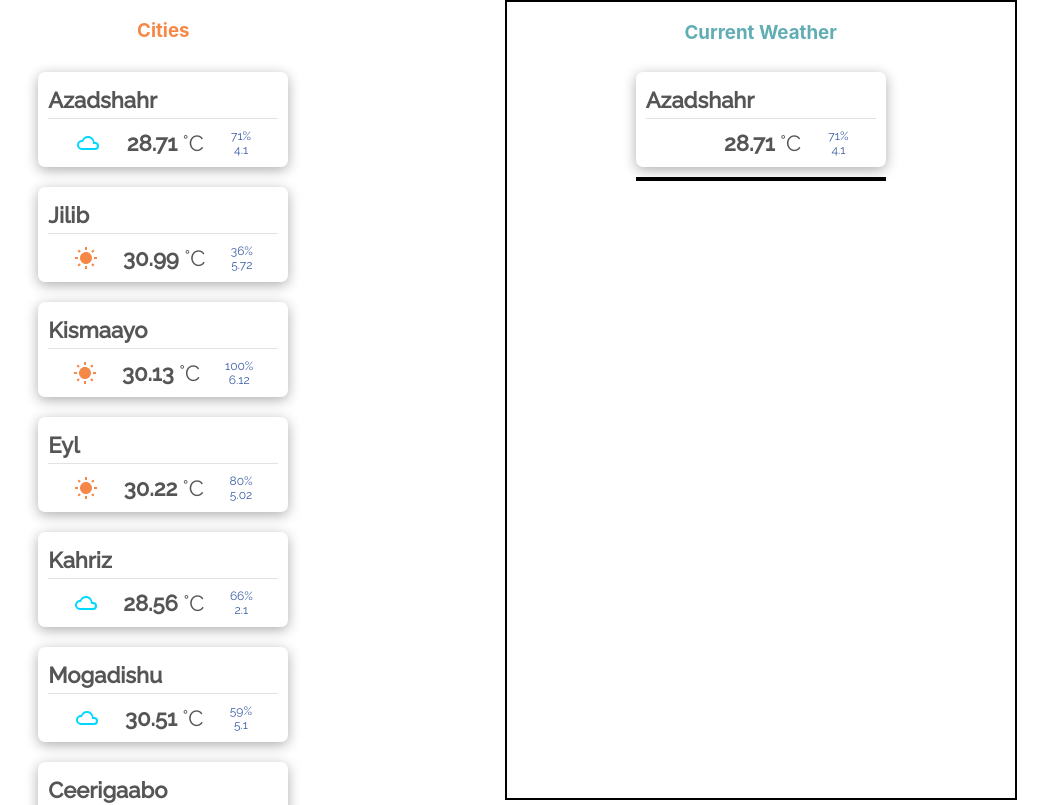
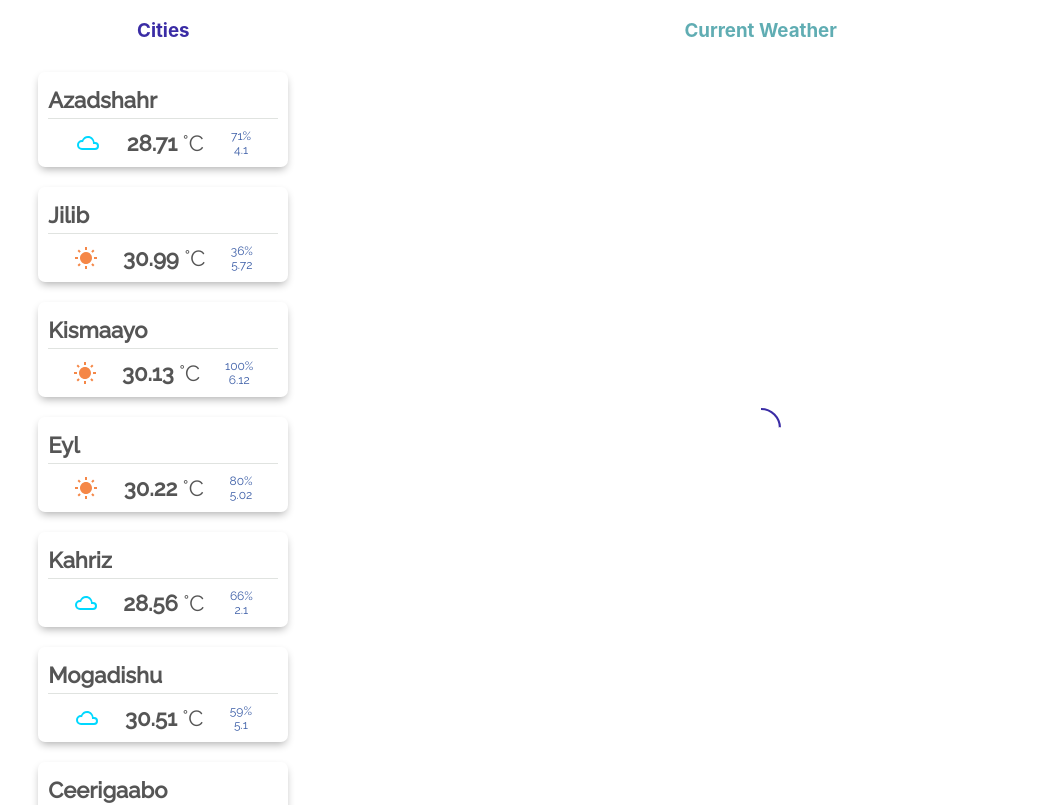
Before and after one commit to Felixmp7/WeatherApp_React_Redux, a React (Create React App) app: page / in a window 1280 px wide. Shown: the top 805 px of the page, without its empty margins (178-1226 px from the left). Built offline with nearby package versions, Linux system fonts and the light colour scheme.

Commit message:
last changes

```diff
--- a/src/pages/home/weatherApp/containers/WeatherExpanded.js
+++ b/src/pages/home/weatherApp/containers/WeatherExpanded.js
@@ -1,8 +1,11 @@
 import React, { useState, useEffect } from "react";
 import PropTypes from 'prop-types'
+import Loader from "react-loader-spinner";
 import { SUN, CLOUDY, THUNDERS, RAIN } from "../../../../constants/icons";
 import WeatherCard from '../../../../utils/weatherCard/components/WeatherCard'
 import '../css/weatherExpanded.css'
+import "react-loader-spinner/dist/loader/css/react-spinner-loader.css";
+
 
 const iconsRelation = {
   Clear: SUN,
@@ -16,27 +19,32 @@ const WeatherExpanded = ({ weatherSelected }) => {
   console.log(weatherSelected);
 
   const [iconTransformed, transformIcon] = useState(weatherSelected.icon);
+  const [dataLoaded, setLoaded] = useState(false);
 
   useEffect(() => {
-    const iconData = getIcon(weatherSelected.icon);
-    transformIcon(iconData);
+    getIcon(weatherSelected.icon);
+    setTimeout( () => {
+      setLoaded(true);
+    },5000)
+
   }, [])
 
   const getIcon = (icon) => {
     const iconTransformed = iconsRelation[icon];
-    return iconTransformed;
+    transformIcon(iconTransformed);
   };
 
   const {
     humidity,
     wind,
     temperature,
-    city,
-    icon
+    city
   } = weatherSelected;
+
   return (
     <div className="containerWeatherColumn">
       <h3 className="currentTitle">Current Weather</h3>
+      {dataLoaded ? (
         <div className="containerWeatherExpanded">
           <div className="currentWeather">
             <WeatherCard
@@ -44,11 +52,22 @@ const WeatherExpanded = ({ weatherSelected }) => {
               wind={wind}
               temperature={temperature}
               city={city}
-            icon={icon}
+              icon={iconTransformed}
             />
           </div>
-        <div className="nexWeathers"></div>
+          {/* <div className="nexWeathers"></div> */}
         </div>
+      ) : (
+        <div className="loaderCentered">
+          <Loader
+            type="TailSpin"
+            color="#3a2ca5"
+            height={40}
+            width={40}
+            // timeout={3000} //3 secs
+          />
+        </div>
+      )}
     </div>
   );
 };
--- a/src/pages/home/weatherApp/css/weatherExpanded.css
+++ b/src/pages/home/weatherApp/css/weatherExpanded.css
@@ -1,5 +1,5 @@
 .containerWeatherColumn {
-  border: 2px solid;
+  /* border: 2px solid; */
   width: 40%;
   display: flex;
   flex-direction: column;
@@ -8,7 +8,7 @@
 
 .currentTitle {
   /* border: 2px solid; */
-  color: #60adb3
+  color: #60adb3;
 }
 
 .containerWeatherExpanded {
--- a/src/pages/home/weatherApp/css/weatherList.css
+++ b/src/pages/home/weatherApp/css/weatherList.css
@@ -16,7 +16,7 @@
   /* padding: 0px; */
   /* border: 1px solid; */
   text-align: center;
-  color: #f58747;
+  color: #3a2ca5;
 }
 
 .containerElements {
--- a/src/utils/weatherCard/css/weatherCard.css
+++ b/src/utils/weatherCard/css/weatherCard.css
@@ -5,8 +5,8 @@
   width: 250px;
   margin: 10px 0px;
   border-radius: 7px;
-  -webkit-box-shadow: 0px 3px 13px 0px rgba(173,173,173,1);
-  -moz-box-shadow: 0px 3px 13px 0px rgba(173,173,173,1);
-  box-shadow: 0px 3px 13px 0px rgba(173,173,173,1);
+  -webkit-box-shadow: 0px 4px 9px -2px rgba(173,173,173,1);
+-moz-box-shadow: 0px 4px 9px -2px rgba(173,173,173,1);
+box-shadow: 0px 4px 9px -2px rgba(173,173,173,1);
   padding: 10px;
 }
```
Lines whose indentation alone changed are shown as unchanged.
